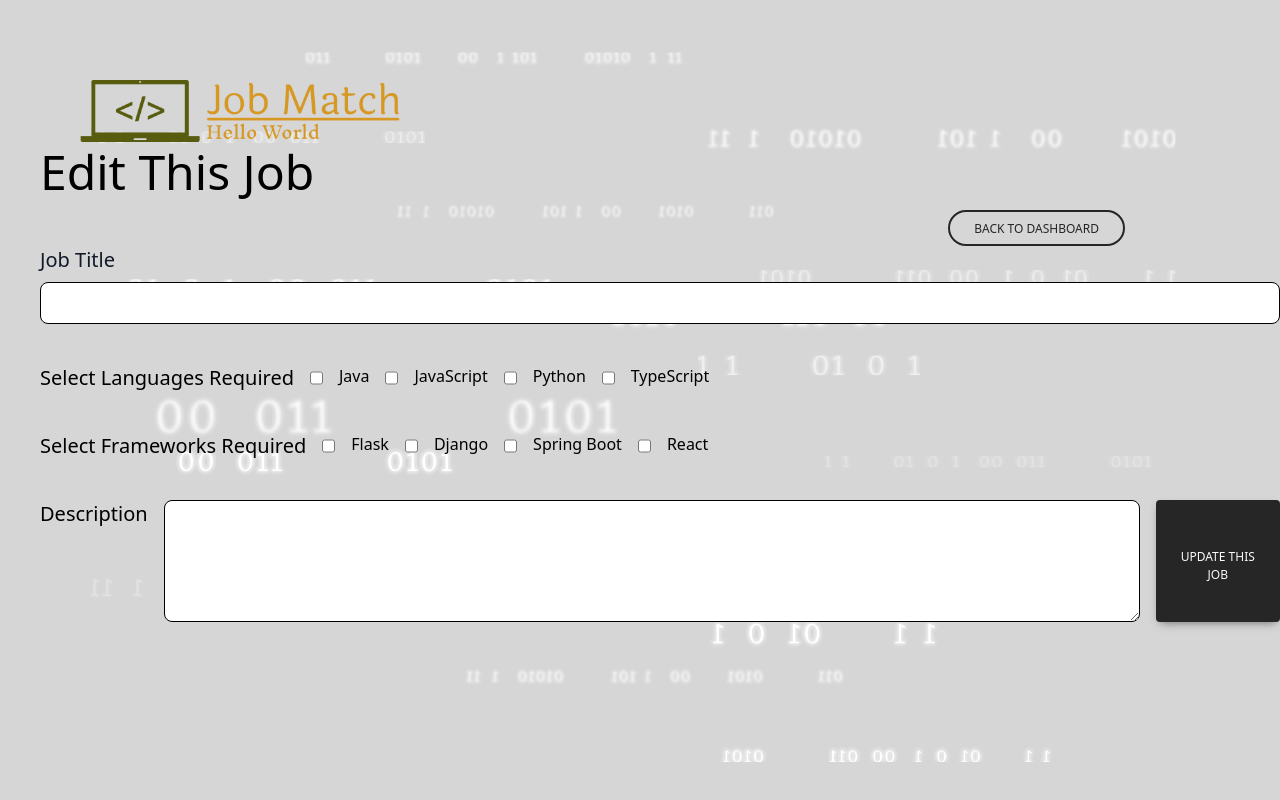
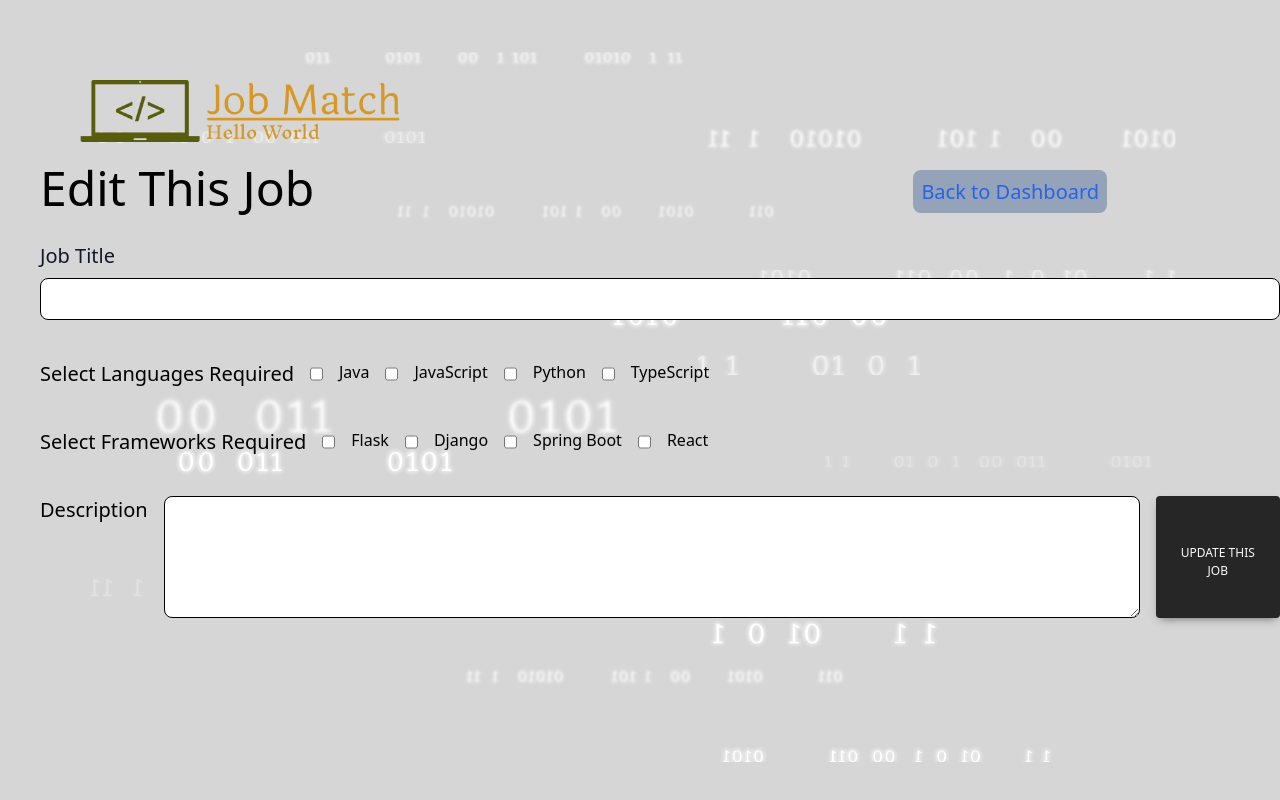
Before and after one commit to Wbradmeyer/JobMatch, a React (Vite) app in the folder client/: page /jobs/update/1 in a window 1280 px wide. Shown: the top 800 px of the page. Built offline with nearby package versions, Linux system fonts and the light colour scheme; no server answers.

Commit message:
edit page back button

```diff
--- a/client/src/components/JobUpdate.jsx
+++ b/client/src/components/JobUpdate.jsx
@@ -94,18 +94,20 @@ const JobUpdate = () => {
 
   return (
     <div className="ml-10">
+      <div className="flex items-center my-4">
         <h1 className="mb-2 mt-0 text-5xl font-medium leading-tight">
           Edit This Job
         </h1>
-      <div className="flex justify-end w-3/4 mx-auto">
-        <p className="text-sm font-medium  text-gray-900">
+        <div className="flex justify-end w-1/2 mx-auto">
+          <p className="text-sm font-medium text-gray-900">
             <Link
               to={"/company/dashboard"}
-            className="inline-block rounded-full border-2 border-neutral-800 px-6 pb-[6px] pt-2 text-xs font-medium uppercase leading-normal text-neutral-800 transition duration-150 ease-in-out hover:border-neutral-800 hover:bg-neutral-500 hover:bg-opacity-10 hover:text-neutral-800 focus:border-neutral-800 focus:text-neutral-800 focus:outline-none focus:ring-0 active:border-neutral-900 active:text-neutral-900 dark:border-neutral-900 dark:text-neutral-900 dark:hover:border-neutral-900 dark:hover:bg-neutral-100 dark:hover:bg-opacity-10 dark:hover:text-neutral-900 dark:focus:border-neutral-900 dark:focus:text-neutral-900 dark:active:border-neutral-900 dark:active:text-neutral-900"
+              className="my-5 font-medium text-xl text-blue-600 dark:text-blue-500 hover:underline py-2 px-2 bg-slate-400 rounded-lg"
             >
-            back to dashboard
+              Back to Dashboard
             </Link>
           </p>
+        </div>
       </div>
       <div>
         <form onSubmit={onSubmitHandler}>
```
Lines whose indentation alone changed are shown as unchanged.
